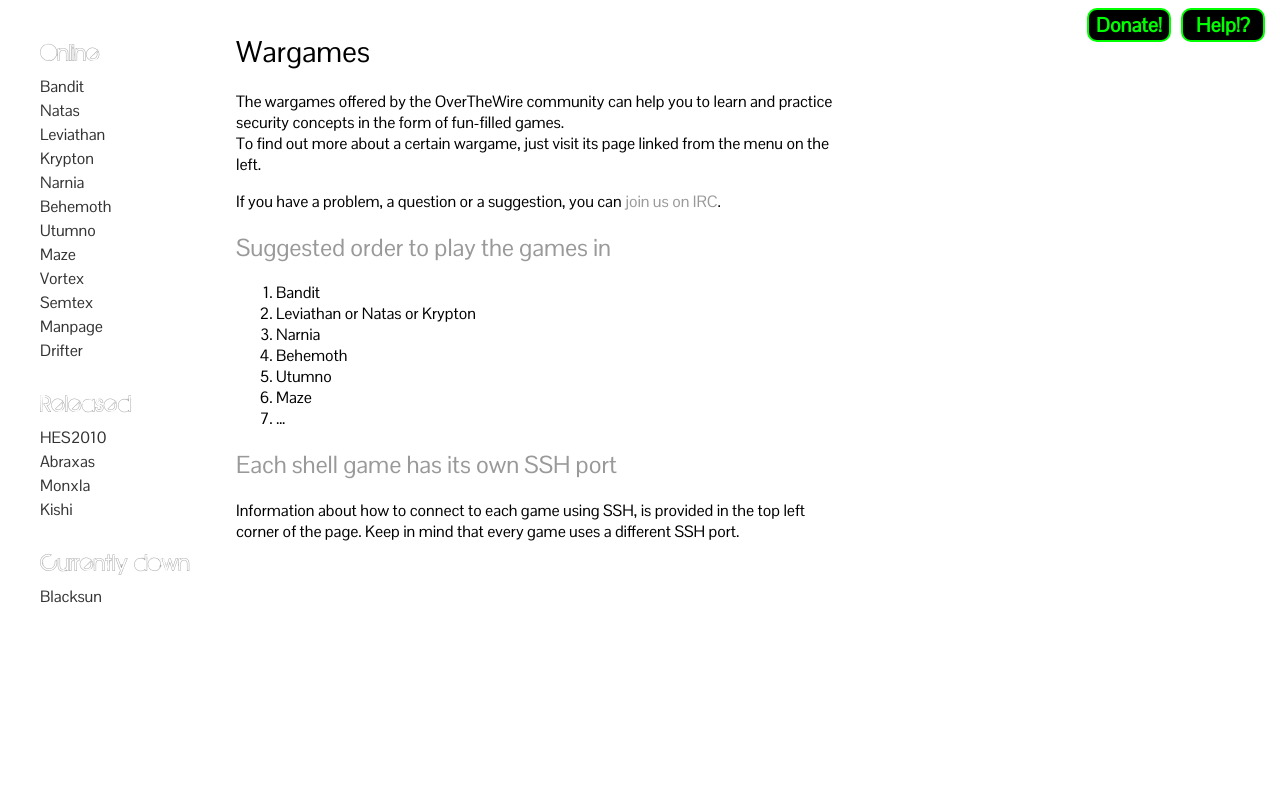
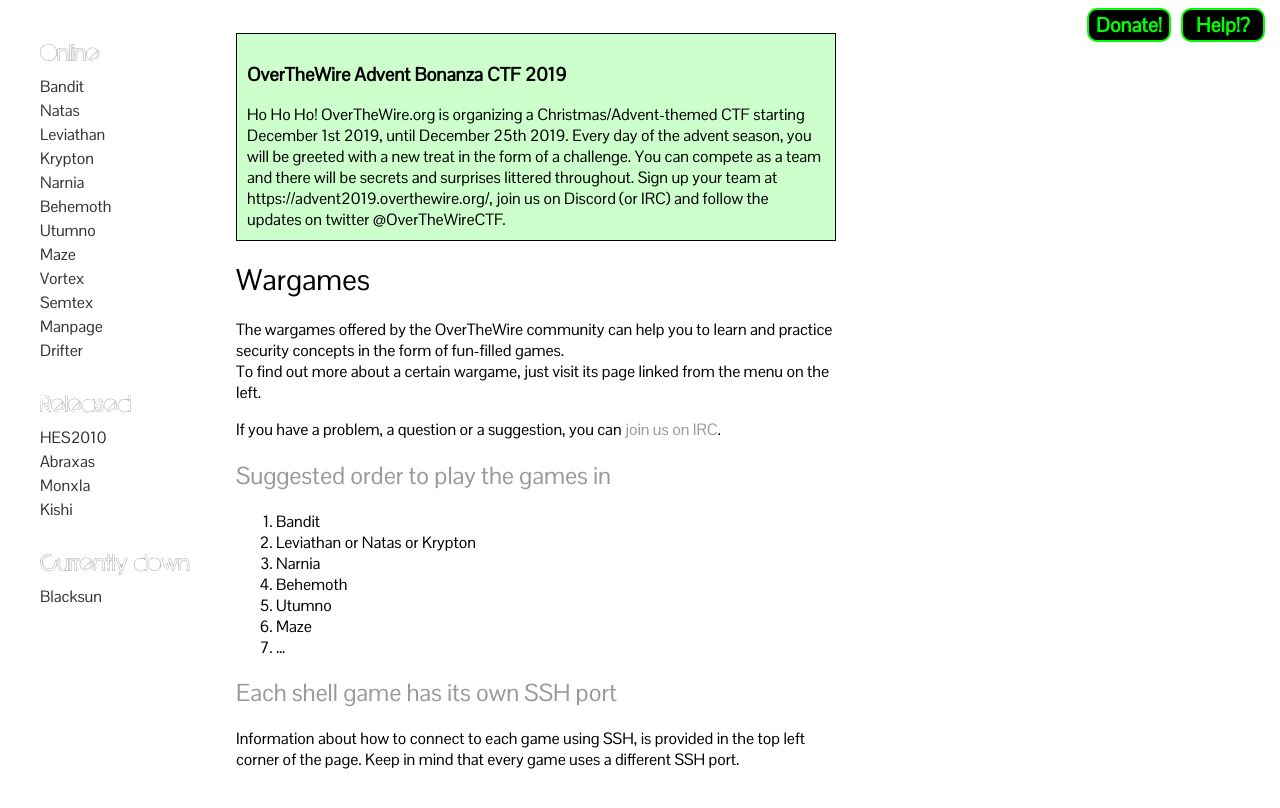
Before and after one commit to OverTheWireOrg/OverTheWire-website, a Jekyll site: the page built from wargames/index.md, in a window 1280 px wide, cut to the strip 77-885 px from the top of the page. Built offline with Jekyll 4.4.1, drawn with Linux system fonts in a browser that asks for light colours.

Commit message:
advent ctf

```diff
--- a/wargames/index.md
+++ b/wargames/index.md
@@ -3,6 +3,20 @@
 listgames: true
 title: Wargames
 ---
+
+{% include beginNote.html title="OverTheWire Advent Bonanza CTF 2019" %}
+Ho Ho Ho!
+
+OverTheWire.org is organizing a Christmas/Advent-themed CTF starting December
+1st 2019, until December 25th 2019.
+
+Every day of the advent season, you will be greeted with a new treat in the
+form of a challenge. You can compete as a team and there will be secrets and
+surprises littered throughout. Sign up your team at
+https://advent2019.overthewire.org/, join us on Discord (or IRC) and follow the
+updates on twitter @OverTheWireCTF.
+{% include endNote.html %}
+
 
 Wargames
 ========
```
